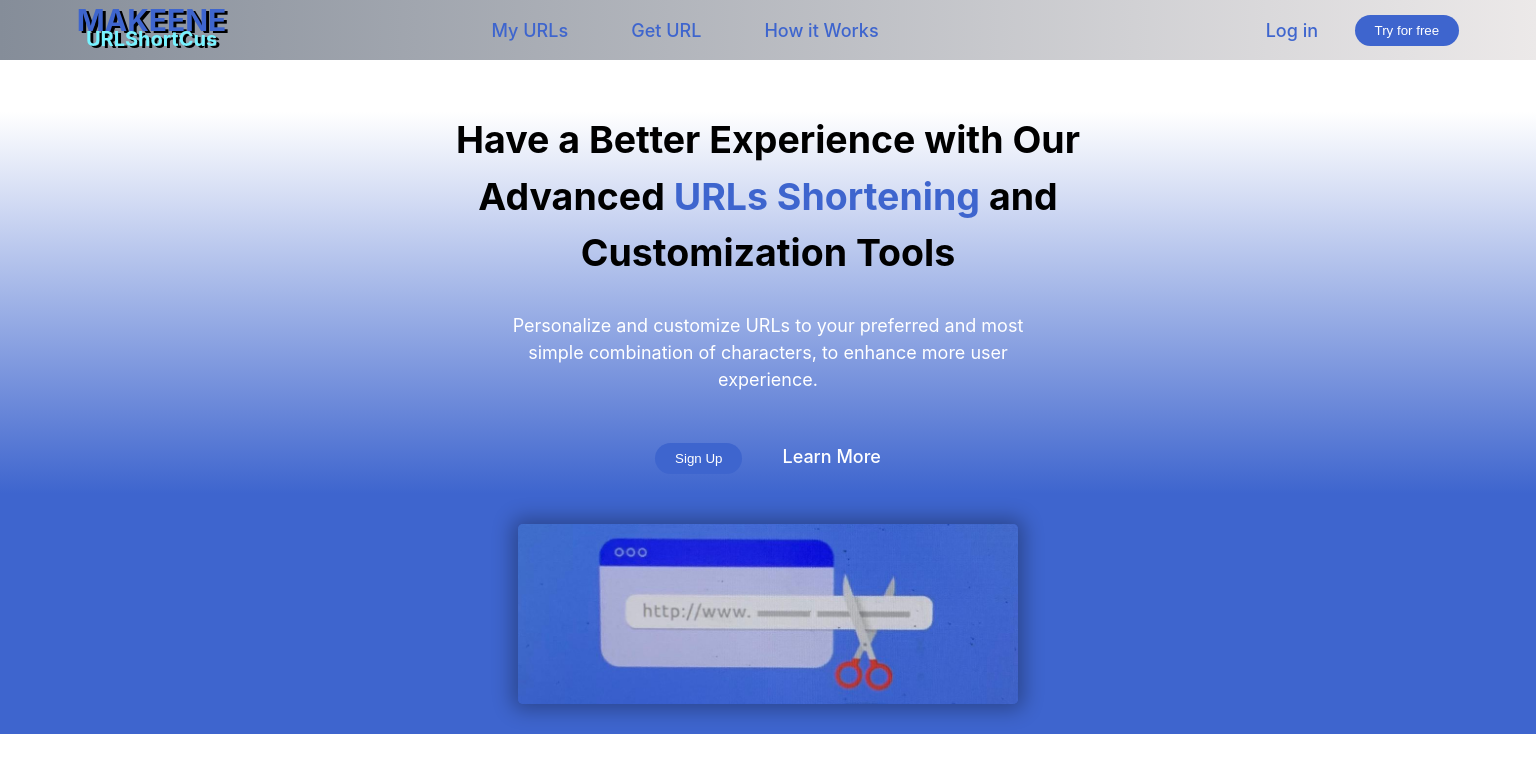
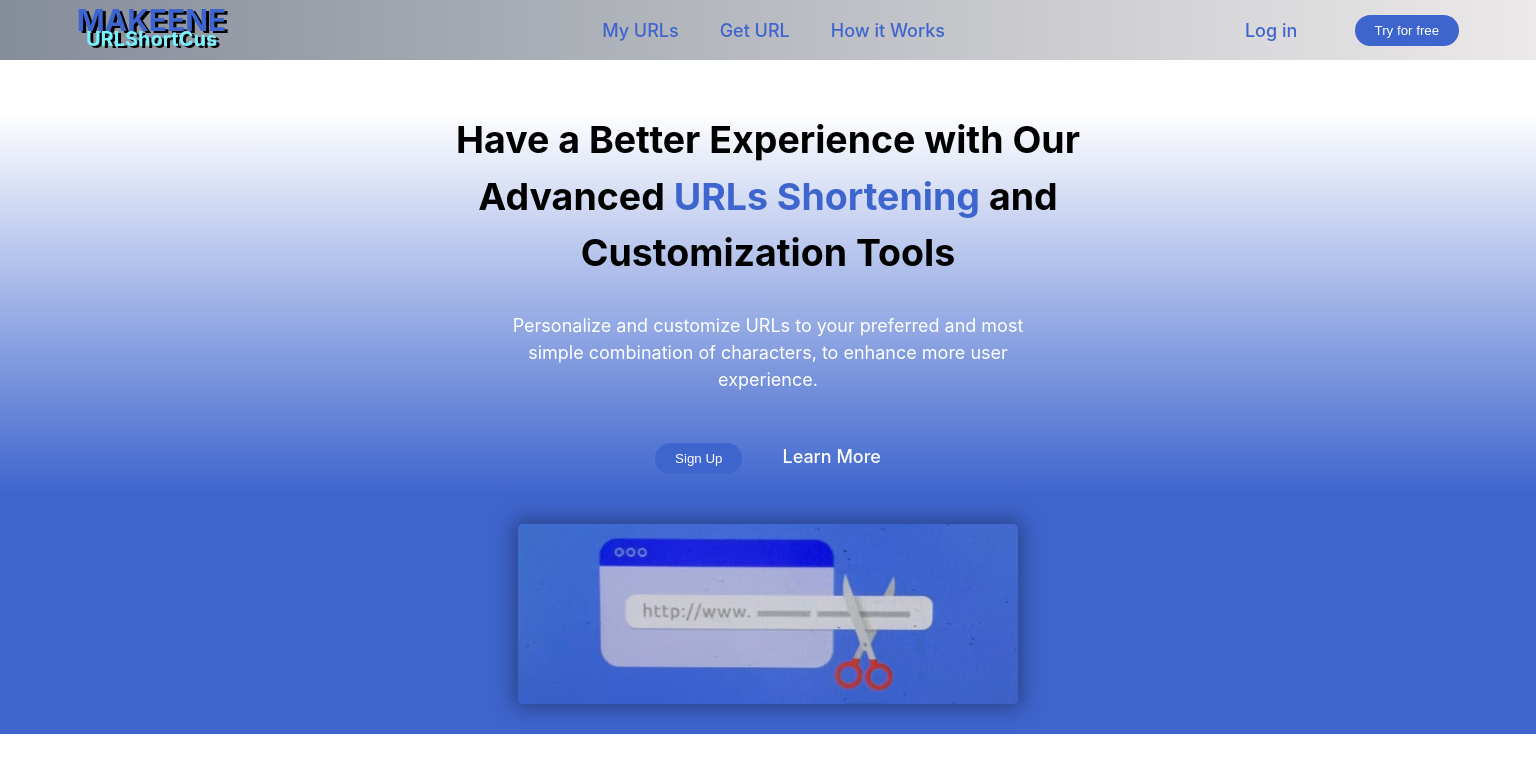
Before and after one commit to bezbrain/MakeeneURL_Shortener, a React (Vite) app: page / in a window 1536 px wide. Shown: the top 784 px of the page. Built offline with nearby package versions, Linux system fonts and the light colour scheme; no server answers.

Commit message:
Made css adjustment to the header and the nav nar

```diff
--- a/src/components/Header.jsx
+++ b/src/components/Header.jsx
@@ -22,7 +22,6 @@ const Header = () => {
     setIsLogged,
     currentPage,
     setCurrentPage,
-    urlArr,
     setUrlArr,
   } = useGlobalContext();
   const navigate = useNavigate();
--- a/src/styles/header.css
+++ b/src/styles/header.css
@@ -1,4 +1,5 @@
 .top-header {
+  /* border: 2px solid red; */
   position: fixed;
   top: 0;
   left: 50%;
@@ -62,6 +63,11 @@
   width: 70%;
   margin-left: auto;
 }
+@media screen and (max-width: 1290px) {
+  .top-header nav {
+    width: 68%;
+  }
+}
 
 nav ul {
   display: flex;
@@ -71,7 +77,7 @@ nav ul {
 
 nav ul:nth-child(2) {
   /* border: 2px solid green; */
-  width: 50%;
+  width: 55%;
 }
 nav ul:last-child {
   /* border: 2px solid yellow; */
@@ -115,6 +121,10 @@ nav ul li button a {
 }
 
 @media screen and (min-width: 1300px) {
+  .top-header nav {
+    width: 62%;
+  }
+
   nav ul:nth-child(2) {
     /* border: 2px solid red; */
     width: 40%;
@@ -122,7 +132,7 @@ nav ul li button a {
 
   nav ul:last-child {
     /* border: 2px solid red; */
-    width: 20%;
+    width: 25%;
   }
 }
 
```
